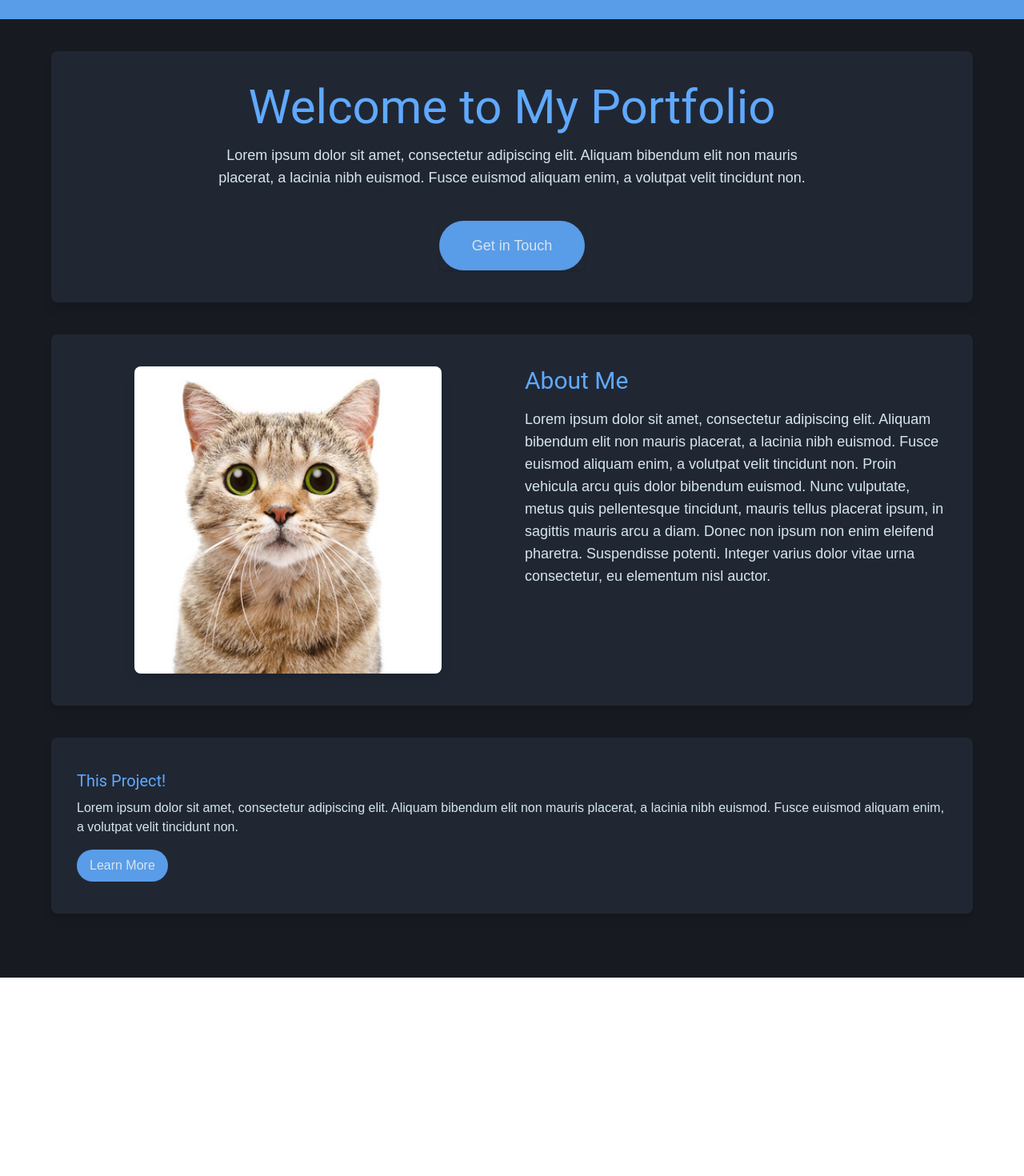
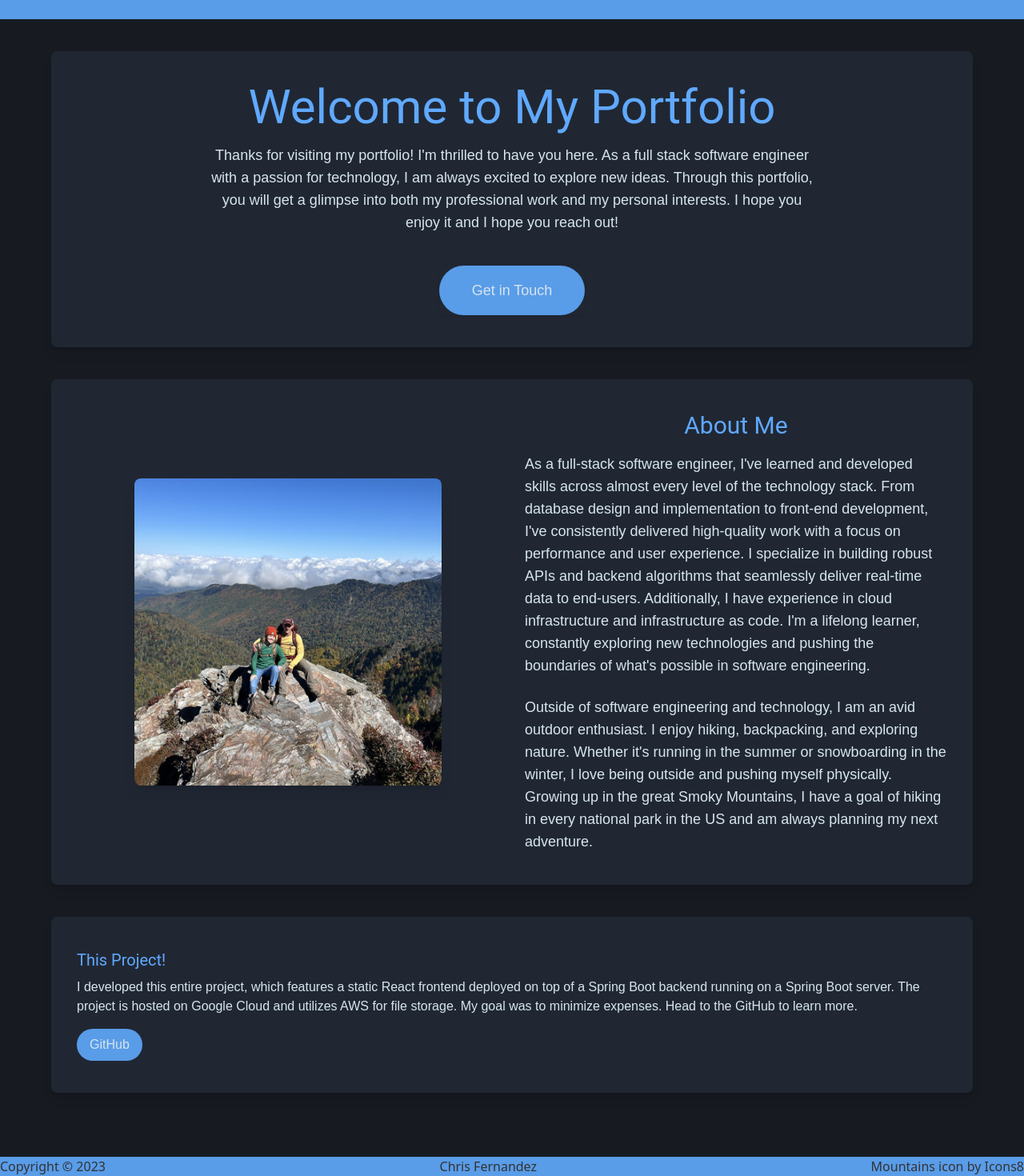
Before and after one commit to christophfern/portfolio, a React (Create React App) app in the folder frontend/: page / in a window 1280 px wide. Shown: the part 60-1530 px from the top of the page at 80% size. Before the commit the page ends 1282 px from the top, so only its background shows below. Built offline with nearby package versions, Linux system fonts and the light colour scheme.

Commit message:
starting to add real stuff to the UI

```diff
--- a/frontend/public/index.html
+++ b/frontend/public/index.html
@@ -2,7 +2,7 @@
 <html lang="en">
   <head>
     <meta charset="utf-8" />
-    <link rel="icon" href="%PUBLIC_URL%/favicon.ico" />
+    <link href="%PUBLIC_URL%/icons8-mountains-64.png" rel="icon"/>
     <meta name="viewport" content="width=device-width, initial-scale=1" />
     <meta name="theme-color" content="#000000" />
     <meta
@@ -24,7 +24,7 @@
       work correctly both with client-side routing and a non-root public URL.
       Learn how to configure a non-root public URL by running `npm run build`.
     -->
-    <title>React App</title>
+    <title>Chris Fernandez</title>
   </head>
   <body>
     <noscript>You need to enable JavaScript to run this app.</noscript>
--- a/frontend/src/App.js
+++ b/frontend/src/App.js
@@ -1,7 +1,9 @@
-import Header from './components/Header'
+
 import React from 'react';
 import { BrowserRouter as Router, Routes, Route } from 'react-router-dom';
 import Home from './components/Home';
+import Header from './components/Header'
+import Footer from './components/Footer'
 import Portfolio from './components/Portfolio';
 import PersonalBlog from './components/PersonalBlog';
 import TechnicalBlog from './components/TechnicalBlog';
@@ -27,7 +29,7 @@ function App() {
          <Route path="/contact" element={<Contact />} />
        </Routes>
        </div>
-
+        <Footer/>
     </Router>
   );
 }
--- a/frontend/src/components/AboutMe.js
+++ b/frontend/src/components/AboutMe.js
@@ -4,12 +4,26 @@ function AboutMe() {
   return (
   <div className="bg-cardcolor shadow-lg rounded-lg px-4 lg:px-8 py-10">
     <div className="grid grid-cols-1 md:grid-cols-2 gap-8">
-      <div className="flex justify-center">
-        <img src={require("./images/cat-image.jpeg")} alt="Chris Fernandez" className="self-auto rounded-lg shadow-lg object-cover h-80 w-80 sm:h-96 sm:w-96 md:h-120 md:w-120"/>
+      <div className="flex justify-center items-center">
+        <img src={require("./images/home-picture.jpg")} alt="Chris Fernandez" className="self-auto rounded-lg shadow-lg object-cover h-80 w-80 sm:h-96 sm:w-96 md:h-120 md:w-120"/>
       </div>
       <div >
-        <h2 className="text-3xl mb-4 text-header font-header">About Me</h2>
-        <p className="text-lg text-body font-body">Lorem ipsum dolor sit amet, consectetur adipiscing elit. Aliquam bibendum elit non mauris placerat, a lacinia nibh euismod. Fusce euismod aliquam enim, a volutpat velit tincidunt non. Proin vehicula arcu quis dolor bibendum euismod. Nunc vulputate, metus quis pellentesque tincidunt, mauris tellus placerat ipsum, in sagittis mauris arcu a diam. Donec non ipsum non enim eleifend pharetra. Suspendisse potenti. Integer varius dolor vitae urna consectetur, eu elementum nisl auctor.</p>
+        <h2 className="text-3xl mb-4 text-header font-header text-center">About Me</h2>
+        <p className="text-lg text-body font-body">As a full-stack software engineer,
+        I've learned and developed skills across almost every level of the technology stack.
+        From database design and implementation to front-end development,
+        I've consistently delivered high-quality work with a focus on performance and user experience.
+        I specialize in building robust APIs and backend algorithms that seamlessly deliver real-time data to end-users.
+        Additionally, I have experience in cloud infrastructure and infrastructure as code.
+        I'm a lifelong learner, constantly exploring new technologies and pushing the boundaries of what's possible in software engineering.
+        </p>
+        <br/>
+        <p className="text-lg text-body font-body">
+         Outside of software engineering and technology, I am an avid outdoor enthusiast.
+         I enjoy hiking, backpacking, and exploring nature.
+         Whether it's running in the summer or snowboarding in the winter, I love being outside and pushing myself physically.
+         Growing up in the great Smoky Mountains, I have a goal of hiking in every national park in the US and am always planning my next adventure.
+        </p>
       </div>
     </div>
   </div>
--- a/frontend/src/components/Experience.js
+++ b/frontend/src/components/Experience.js
@@ -5,8 +5,14 @@ function Experience(props) {
 
 <div className="w-full lg:w-1/2 px-2 mb-4">
               <div className="bg-white p-6 shadow-lg rounded-lg">
-                <h3 className="text-lg font-bold mb-2">{props.title}</h3>
-                <p className="text-gray-500 mb-2">{props.company}</p>
+                 <h3 className="text-lg font-bold mb-2">{props.title}</h3>
+                {props.link ? (
+                    <a href={props.link}>
+                      <p className="text-gray-500 underline mb-2">{props.company}</p>
+                    </a>
+                  ) : (
+                    <p className="text-gray-500 mb-2">{props.company}</p>
+                  )}
                 <p className="text-gray-500 mb-2">{props.workedYears}</p>
                 <p className="text-gray-600 mb-4">{props.description}</p>
                 <ul className="list-disc ml-6 text-gray-600">
--- a/frontend/src/components/FeaturedProject.js
+++ b/frontend/src/components/FeaturedProject.js
@@ -6,7 +6,7 @@ function FeaturedProject(props) {
     <div >
       <h2 className="text-xl text-header font-header mb-2">{props.title}</h2>
       <p className="text-body font-body mb-4">{props.description}</p>
-      <a href={props.link} className="bg-accenta hover:bg-background text-body font-body py-2 px-4 rounded-full inline-block">{props.buttonText}</a>
+      <a href={props.link} target="_blank" className="bg-accenta hover:bg-background text-body font-body py-2 px-4 rounded-full inline-block">{props.buttonText}</a>
     </div>
   );
 }
--- /dev/null
+++ b/frontend/src/components/Footer.js
@@ -0,0 +1,15 @@
+  import React from 'react';
+
+  function Footer() {
+    return (
+      <footer className="bg-accenta max-w-7xl mx-auto flex flex-wrap items-center justify-between">
+        <div>Copyright © {new Date().getFullYear()}</div>
+        <div>Chris Fernandez </div>
+        <div>
+        <a target="_blank" href="https://icons8.com/icon/65471/mountain"> Mountains</a> icon by <a target="_blank" href="https://icons8.com">Icons8</a>
+        </div>
+      </footer>
+    );
+  }
+
+  export default Footer;
--- a/frontend/src/components/Hero.js
+++ b/frontend/src/components/Hero.js
@@ -1,4 +1,6 @@
 import React from 'react';
+import { Link } from 'react-router-dom';
+import {PageEnum} from './enum/PageEnum';
 
 function Hero() {
   return (
@@ -9,13 +11,18 @@ function Hero() {
             Welcome to My Portfolio
           </h1>
           <p className="mt-3 font-body text-body text-lg sm:mt-4">
-            Lorem ipsum dolor sit amet, consectetur adipiscing elit. Aliquam bibendum elit non mauris placerat, a lacinia nibh euismod. Fusce euismod aliquam enim, a volutpat velit tincidunt non.
+           Thanks for visiting my portfolio! I'm thrilled to have you here.
+           As a full stack software engineer with a passion for technology, I am always excited to explore new ideas.
+           Through this portfolio, you will get a glimpse into both my professional work and my personal interests.
+           I hope you enjoy it and I hope you reach out!
           </p>
           <div className="mt-10 sm:flex sm:justify-center">
             <div className="rounded-md shadow">
-              <a href="#" className="w-full flex items-center justify-center px-8 py-3 border border-transparent bg-accenta hover:bg-background text-body font-body rounded-full md:py-4 md:text-lg md:px-10">
+            <nav>
+              <Link to={PageEnum.Contact} className="w-full flex items-center justify-center px-8 py-3 border border-transparent bg-accenta hover:bg-background text-body font-body rounded-full md:py-4 md:text-lg md:px-10">
                 Get in Touch
-              </a>
+              </Link>
+             </nav>
             </div>
           </div>
         </div>
--- a/frontend/src/components/HomePageProjects.js
+++ b/frontend/src/components/HomePageProjects.js
@@ -8,9 +8,9 @@ function HomePage() {
       <div className="flex justify-center align-center">
         <FeaturedProject
         title="This Project!"
-        description="Lorem ipsum dolor sit amet, consectetur adipiscing elit. Aliquam bibendum elit non mauris placerat, a lacinia nibh euismod. Fusce euismod aliquam enim, a volutpat velit tincidunt non."
-        buttonText="Learn More"
-        link=""
+        description="I developed this entire project, which features a static React frontend deployed on top of a Spring Boot backend running on a Spring Boot server. The project is hosted on Google Cloud and utilizes AWS for file storage. My goal was to minimize expenses. Head to the GitHub to learn more."
+        buttonText="GitHub"
+        link="https://github.com/christophfern/portfolio"
         />
       </div>
     </div>
--- a/frontend/src/components/Portfolio.js
+++ b/frontend/src/components/Portfolio.js
@@ -13,9 +13,10 @@ function Portfolio() {
           <div class="flex flex-wrap -mx-2">
 
             <Experience
-                title="Web Developer"
-                company="ABC Company"
-                workedYears='January 2020 - Present'
+                title="Software Engineer"
+                company="Avalon Health Care Solutions"
+                workedYears='November 2022 - Present'
+                link="https://www.avalonhcs.com/"
                 description='Description of job'
                 responsibilities={[
                 'Responsibility or accomplishment',
```
Also changed, not shown: frontend/public/icons8-mountains-64.png (added), frontend/src/components/images/home-picture.jpg (added).
